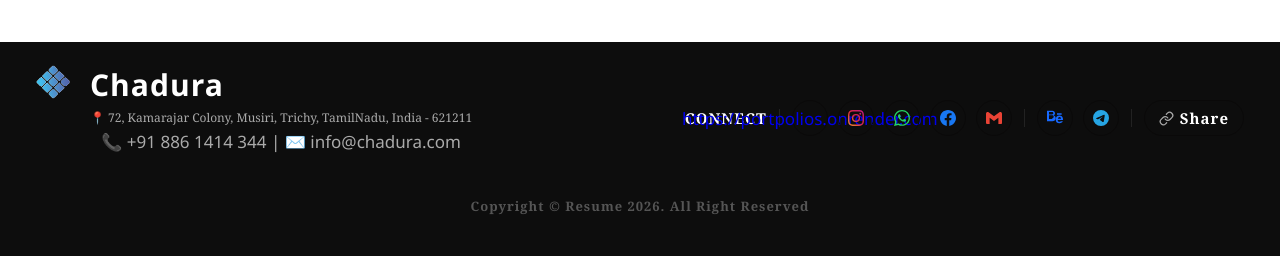
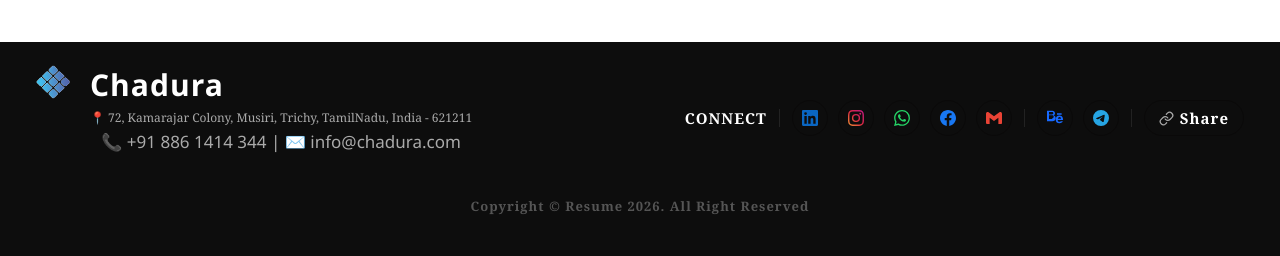
Before and after one commit to itzzsiva05-bot/portpolios, a Django app: page / in a window 1280 px wide. Shown: the part 5204-5460 px from the top of the page. Run offline with Django 5.2, Linux system fonts and the light colour scheme.

Commit message:
https://portpolios.onrender.com

```diff
--- a/src/portfolio/resume/templates/home.html
+++ b/src/portfolio/resume/templates/home.html
@@ -789,8 +789,8 @@ padding-left:70px; padding-top:0px;">
       <span class="share-label" style="font-size:15px; font-family:'Georgia', serif; font-weight:600; letter-spacing:1px; color:#fff;">Connect</span>
       <div class="footer-divider"></div>
 
-      <a class="soc-btn" href="https://www.linkedin.com/shareArticle?mini=true&url=" target="_blank" rel="noopener" aria-label="LinkedIn">
-        <span class="soc-tooltip">LinkedIn</span>https://portpolios.onrender.com
+      <a class="soc-btn" href=" https://www.linkedin.com/shareArticle?mini=true&url=https://portpolios.onrender.com" target="_blank" rel="noopener" aria-label="LinkedIn">
+        <span class="soc-tooltip">LinkedIn</span>
         <svg width="16" height="16" viewBox="0 0 24 24"><path d="M20.447 20.452h-3.554v-5.569c0-1.328-.027-3.037-1.852-3.037-1.853 0-2.136 1.445-2.136 2.939v5.667H9.351V9h3.414v1.561h.046c.477-.9 1.637-1.85 3.37-1.85 3.601 0 4.267 2.37 4.267 5.455v6.286zM5.337 7.433a2.062 2.062 0 01-2.063-2.065 2.064 2.064 0 112.063 2.065zm1.782 13.019H3.555V9h3.564v11.452zM22.225 0H1.771C.792 0 0 .774 0 1.729v20.542C0 23.227.792 24 1.771 24h20.451C23.2 24 24 23.227 24 22.271V1.729C24 .774 23.2 0 22.222 0h.003z" fill="#0A66C2"/></svg>
       </a>
 
@@ -799,17 +799,17 @@ padding-left:70px; padding-top:0px;">
         <svg width="16" height="16" viewBox="0 0 24 24"><defs><linearGradient id="ig-grad" x1="0%" y1="100%" x2="100%" y2="0%"><stop offset="0%" stop-color="#f09433"/><stop offset="50%" stop-color="#dc2743"/><stop offset="100%" stop-color="#bc1888"/></linearGradient></defs><path d="M12 2.163c3.204 0 3.584.012 4.85.07 3.252.148 4.771 1.691 4.919 4.919.058 1.265.069 1.645.069 4.849 0 3.205-.012 3.584-.069 4.849-.149 3.225-1.664 4.771-4.919 4.919-1.266.058-1.644.07-4.85.07-3.204 0-3.584-.012-4.849-.07-3.26-.149-4.771-1.699-4.919-4.92-.058-1.265-.07-1.644-.07-4.849 0-3.204.013-3.583.07-4.849.149-3.227 1.664-4.771 4.919-4.919 1.266-.057 1.645-.069 4.849-.069zm0-2.163c-3.259 0-3.667.014-4.947.072-4.358.2-6.78 2.618-6.98 6.98-.059 1.281-.073 1.689-.073 4.948 0 3.259.014 3.668.072 4.948.2 4.358 2.618 6.78 6.98 6.98 1.281.058 1.689.072 4.948.072 3.259 0 3.668-.014 4.948-.072 4.354-.2 6.782-2.618 6.979-6.98.059-1.28.073-1.689.073-4.948 0 3.259-.014 3.667-.072-4.947-.196-4.354-2.617-6.78-6.979-6.98-1.281-.059-1.69-.073-4.949-.073zm0 5.838a6.162 6.162 0 100 12.324 6.162 6.162 0 000-12.324zM12 16a4 4 0 110-8 4 4 0 010 8zm6.406-11.845a1.44 1.44 0 100 2.881 1.44 1.44 0 000-2.881z" fill="url(#ig-grad)"/></svg>
       </a>
 
-      <a class="soc-btn" href="https://wa.me/?text=Check%20out%20this%20Portfolio%3A%20https%3A%2F%2Fresume.com" target="_blank" rel="noopener" aria-label="WhatsApp">
+      <a class="soc-btn" href="https://wa.me/?text=Check%20out%20this%20Portfolio%3A%20https%3A%2F%2Fportpolios.onrender.com" target="_blank" rel="noopener" aria-label="WhatsApp">
         <span class="soc-tooltip">WhatsApp</span>
         <svg width="16" height="16" viewBox="0 0 24 24"><path d="M17.472 14.382c-.297-.149-1.758-.867-2.03-.967-.273-.099-.471-.148-.67.15-.197.297-.767.966-.94 1.164-.173.199-.347.223-.644.075-.297-.15-1.255-.463-2.39-1.475-.883-.788-1.48-1.761-1.653-2.059-.173-.297-.018-.458.13-.606.134-.133.298-.347.446-.52.149-.174.198-.298.298-.497.099-.198.05-.371-.025-.52-.075-.149-.669-1.612-.916-2.207-.242-.579-.487-.5-.669-.51-.173-.008-.371-.01-.57-.01-.198 0-.52.074-.792.372-.272.297-1.04 1.016-1.04 2.479 0 1.462 1.065 2.875 1.213 3.074.149.198 2.096 3.2 5.077 4.487.709.306 1.262.489 1.694.625.712.227 1.36.195 1.871.118.571-.085 1.758-.719 2.006-1.413.248-.694.248-1.289.173-1.413-.074-.124-.272-.198-.57-.347m-5.421 7.403h-.004a9.87 9.87 0 01-5.031-1.378l-.361-.214-3.741.982.998-3.648-.235-.374a9.86 9.86 0 01-1.51-5.26c.001-5.45 4.436-9.884 9.888-9.884 2.64 0 5.122 1.03 6.988 2.898a9.825 9.825 0 012.893 6.994c-.003 5.45-4.437 9.884-9.885 9.884m8.413-18.297A11.815 11.815 0 0012.05 0C5.495 0 .16 5.335.157 11.892c0 2.096.547 4.142 1.588 5.945L.057 24l6.305-1.654a11.882 11.882 0 005.683 1.448h.005c6.554 0 11.89-5.335 11.893-11.893a11.821 11.821 0 00-3.48-8.413z" fill="#25D366"/></svg>
       </a>
 
-      <a class="soc-btn" href="https://www.facebook.com/sharer/sharer.php?u=https://portpolios.onrender.com" target="_blank" rel="noopener" aria-label="Facebook">
+      <a class="soc-btn" href="https://www.facebook.com/sharer/sharer.php?u=https://portpolios.onrender.com" target="_blank" rel="noopener" aria-labelCheck%20out%20this%20portfolio%3A%20https%3A%2F%2Fportpolios.onrender.com="Facebook">
         <span class="soc-tooltip">Facebook</span>
         <svg width="16" height="16" viewBox="0 0 24 24"><path d="M24 12.073c0-6.627-5.373-12-12-12s-12 5.373-12 12c0 5.99 4.388 10.954 10.125 11.854v-8.385H7.078v-3.47h3.047V9.43c0-3.007 1.792-4.669 4.533-4.669 1.312 0 2.686.235 2.686.235v2.953H15.83c-1.491 0-1.956.925-1.956 1.874v2.25h3.328l-.532 3.47h-2.796v8.385C19.612 23.027 24 18.062 24 12.073z" fill="#1877F2"/></svg>
       </a>
 
-      <a class="soc-btn" href="https://mail.google.com/mail/?view=cm&to=&su=Portfolios%20%E2%80%94%20Sr.%20Graphic%20Designer%20Resume&body=Check%20out%20this%20portfolio%3A%20https%3A%2F%2Fresume.com" target="_blank" rel="noopener" aria-label="Gmail">
+      <a class="soc-btn" href="https://mail.google.com/mail/?view=cm&to=&su=Portfolios%20%E2%80%94%20Sr.%20Graphic%20Designer%20Resume&body=Check%20out%20this%20portfolio%3A%20https%3A%2F%2Fportpolios.onrender.com" target="_blank" rel="noopener" aria-label="Gmail">
         <span class="soc-tooltip">Gmail</span>
         <svg width="16" height="16" viewBox="0 0 24 24"><path d="M24 5.457v13.909c0 .904-.732 1.636-1.636 1.636h-3.819V11.73L12 16.64l-6.545-4.91v9.273H1.636A1.636 1.636 0 0 1 0 19.366V5.457c0-2.023 2.309-3.178 3.927-1.964L5.455 4.64 12 9.548l6.545-4.91 1.528-1.145C21.69 2.28 24 3.434 24 5.457z" fill="#EA4335"/></svg>
       </a>
@@ -912,18 +912,17 @@ function shareThisPage() {
   const shareData = {
     title: 'Portfolios — Sr. Graphic Designer',
     text: 'Check out this Portfolio!',
-    url: 'https://portpolios.onrender.com'
+    url: 'https://portpolios.onrender.com'   // ← மாத்து
   };
 
   if (navigator.share) {
     navigator.share(shareData).catch(function(){});
   } else {
-    navigator.clipboard.writeText('https://portpolios.onrender.com').then(function(){
+    navigator.clipboard.writeText('https://portpolios.onrender.com').then(function(){   // ← மாத்து
       showCopied();
     });
   }
 }
-
 function showCopied() {
   const btn = document.querySelector('[onclick="shareThisPage()"] span');
   if (btn) {
```
